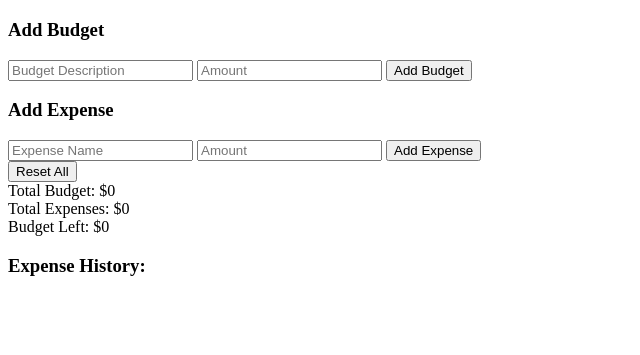
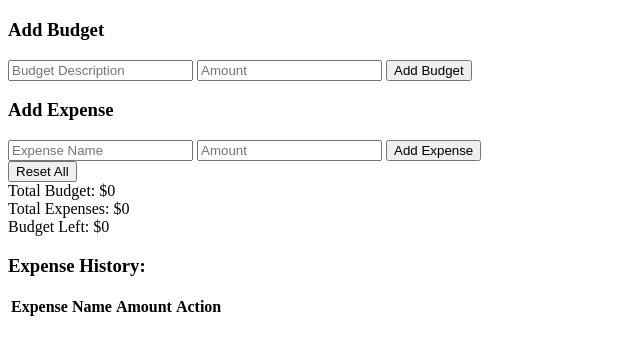
Before and after one commit to MadisonDuran/Budget-Tracker, a plain HTML site: page index.html in a window 1280 px wide. Shown: the part 61-416 px from the top of the page, without its empty margins (0-640 px from the left). Drawn offline with Linux system fonts and the light colour scheme.

Commit message:
Structured table row and table head data.

```diff
--- a/index.html
+++ b/index.html
@@ -40,9 +40,16 @@
         <table class="budget__table">
             <thead>
                 <tr>
-
+                    <th>Expense Name</th>
+                    <th>Amount</th>
+                    <th>Action</th>
                 </tr>
             </thead>
+            <tbody class="budget__list" id="expense__list"></tbody>
         </table>
+        </div>
+        </div>
+        </div>
+        <script src="script.js"></script>
     </body>
 </html>
```
